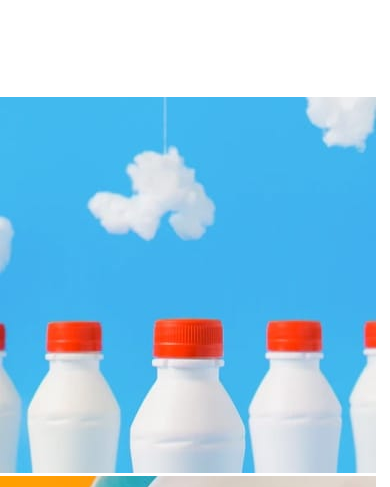
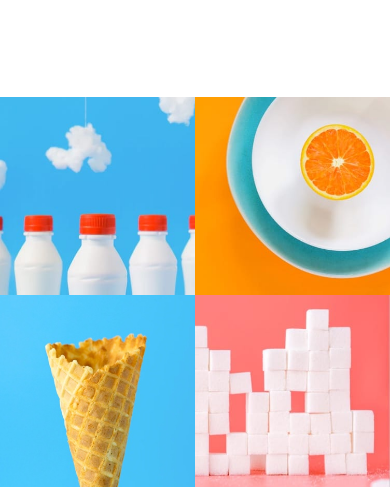
Before and after one commit to Rodri-97/sunnyside-landing-page, a plain HTML site: page index.html in a window 390 px wide. Shown: the part 4264-4751 px from the top of the page. Drawn offline with Linux system fonts and the light colour scheme.

Commit message:
mobile gallery-section done

```diff
--- /dev/null
+++ b/styles/sass-components/_gallery-section.scss
@@ -0,0 +1,12 @@
+.gallery-section {
+    display: grid;
+    grid-template-columns: 1fr 1fr;
+    grid-template-rows: 1fr 1fr;
+
+    .img-container {
+        img {
+            width: 100%;
+            height: 100%;
+        }
+    }
+}
--- a/styles/style.scss
+++ b/styles/style.scss
@@ -39,5 +39,6 @@ body {
     .main {
         @import "./sass-components/brand-section";
         @import "./sass-components/testimonials-section";
+        @import "./sass-components/gallery-section";
     }
 }
```
Also changed, not shown: styles/style.css, 1 other file.
